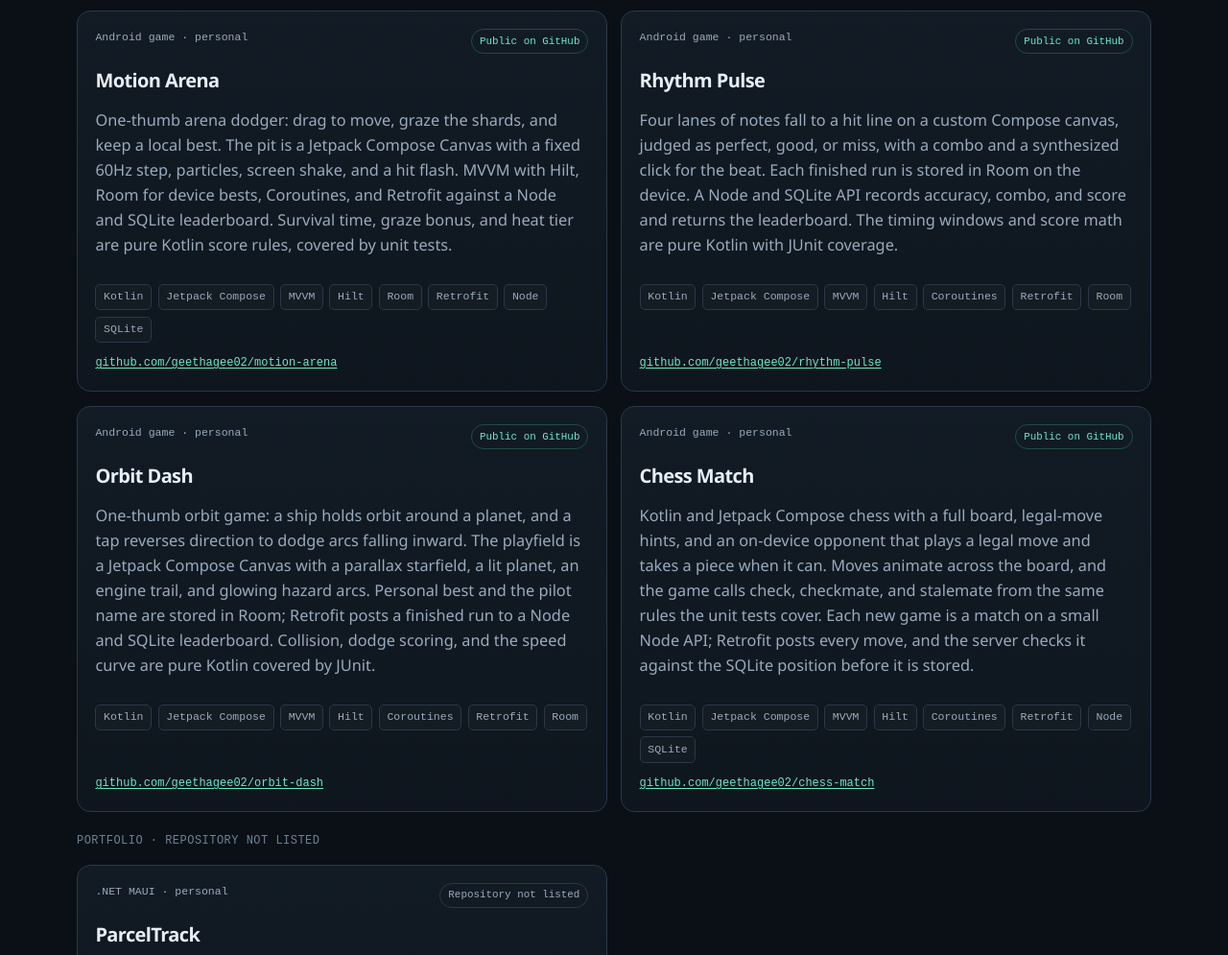
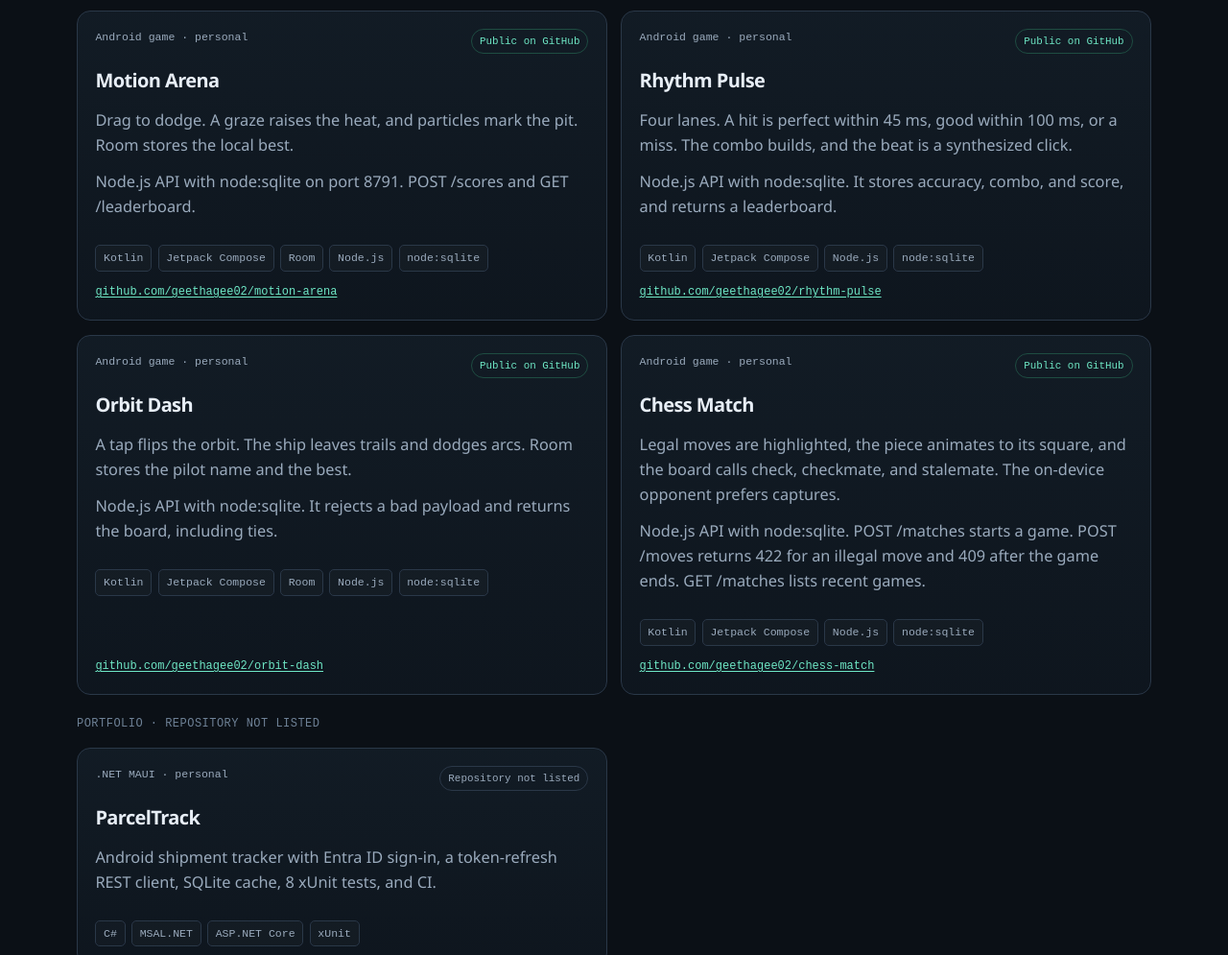
Before and after one commit to geethagee02/geetha-portfolio, a plain HTML site: page index.html in a window 1280 px wide. Shown: the part 8643-9638 px from the top of the page at 96% size. Drawn offline with Linux system fonts and the light colour scheme.

Commit message:
Describe how the four games play and how their APIs work.

```diff
--- a/index.html
+++ b/index.html
@@ -616,9 +616,10 @@
               <span class="badge">Public on GitHub</span>
             </div>
             <h3>Motion Arena</h3>
-            <p>One-thumb arena dodger: drag to move, graze the shards, and keep a local best. The pit is a Jetpack Compose Canvas with a fixed 60Hz step, particles, screen shake, and a hit flash. MVVM with Hilt, Room for device bests, Coroutines, and Retrofit against a Node and SQLite leaderboard. Survival time, graze bonus, and heat tier are pure Kotlin score rules, covered by unit tests.</p>
+            <p>Drag to dodge. A graze raises the heat, and particles mark the pit. Room stores the local best.</p>
+            <p>Node.js API with node:sqlite on port 8791. POST /scores and GET /leaderboard.</p>
             <div class="tag-row">
-              <span class="tag">Kotlin</span><span class="tag">Jetpack Compose</span><span class="tag">MVVM</span><span class="tag">Hilt</span><span class="tag">Room</span><span class="tag">Retrofit</span><span class="tag">Node</span><span class="tag">SQLite</span>
+              <span class="tag">Kotlin</span><span class="tag">Jetpack Compose</span><span class="tag">Room</span><span class="tag">Node.js</span><span class="tag">node:sqlite</span>
             </div>
             <a class="repo" href="https://github.com/geethagee02/motion-arena" target="_blank" rel="noopener noreferrer">github.com/geethagee02/motion-arena</a>
           </article>
@@ -629,9 +630,10 @@
               <span class="badge">Public on GitHub</span>
             </div>
             <h3>Rhythm Pulse</h3>
-            <p>Four lanes of notes fall to a hit line on a custom Compose canvas, judged as perfect, good, or miss, with a combo and a synthesized click for the beat. Each finished run is stored in Room on the device. A Node and SQLite API records accuracy, combo, and score and returns the leaderboard. The timing windows and score math are pure Kotlin with JUnit coverage.</p>
+            <p>Four lanes. A hit is perfect within 45 ms, good within 100 ms, or a miss. The combo builds, and the beat is a synthesized click.</p>
+            <p>Node.js API with node:sqlite. It stores accuracy, combo, and score, and returns a leaderboard.</p>
             <div class="tag-row">
-              <span class="tag">Kotlin</span><span class="tag">Jetpack Compose</span><span class="tag">MVVM</span><span class="tag">Hilt</span><span class="tag">Coroutines</span><span class="tag">Retrofit</span><span class="tag">Room</span>
+              <span class="tag">Kotlin</span><span class="tag">Jetpack Compose</span><span class="tag">Node.js</span><span class="tag">node:sqlite</span>
             </div>
             <a class="repo" href="https://github.com/geethagee02/rhythm-pulse" target="_blank" rel="noopener noreferrer">github.com/geethagee02/rhythm-pulse</a>
           </article>
@@ -642,9 +644,10 @@
               <span class="badge">Public on GitHub</span>
             </div>
             <h3>Orbit Dash</h3>
-            <p>One-thumb orbit game: a ship holds orbit around a planet, and a tap reverses direction to dodge arcs falling inward. The playfield is a Jetpack Compose Canvas with a parallax starfield, a lit planet, an engine trail, and glowing hazard arcs. Personal best and the pilot name are stored in Room; Retrofit posts a finished run to a Node and SQLite leaderboard. Collision, dodge scoring, and the speed curve are pure Kotlin covered by JUnit.</p>
+            <p>A tap flips the orbit. The ship leaves trails and dodges arcs. Room stores the pilot name and the best.</p>
+            <p>Node.js API with node:sqlite. It rejects a bad payload and returns the board, including ties.</p>
             <div class="tag-row">
-              <span class="tag">Kotlin</span><span class="tag">Jetpack Compose</span><span class="tag">MVVM</span><span class="tag">Hilt</span><span class="tag">Coroutines</span><span class="tag">Retrofit</span><span class="tag">Room</span>
+              <span class="tag">Kotlin</span><span class="tag">Jetpack Compose</span><span class="tag">Room</span><span class="tag">Node.js</span><span class="tag">node:sqlite</span>
             </div>
             <a class="repo" href="https://github.com/geethagee02/orbit-dash" target="_blank" rel="noopener noreferrer">github.com/geethagee02/orbit-dash</a>
           </article>
@@ -655,9 +658,10 @@
               <span class="badge">Public on GitHub</span>
             </div>
             <h3>Chess Match</h3>
-            <p>Kotlin and Jetpack Compose chess with a full board, legal-move hints, and an on-device opponent that plays a legal move and takes a piece when it can. Moves animate across the board, and the game calls check, checkmate, and stalemate from the same rules the unit tests cover. Each new game is a match on a small Node API; Retrofit posts every move, and the server checks it against the SQLite position before it is stored.</p>
+            <p>Legal moves are highlighted, the piece animates to its square, and the board calls check, checkmate, and stalemate. The on-device opponent prefers captures.</p>
+            <p>Node.js API with node:sqlite. POST /matches starts a game. POST /moves returns 422 for an illegal move and 409 after the game ends. GET /matches lists recent games.</p>
             <div class="tag-row">
-              <span class="tag">Kotlin</span><span class="tag">Jetpack Compose</span><span class="tag">MVVM</span><span class="tag">Hilt</span><span class="tag">Coroutines</span><span class="tag">Retrofit</span><span class="tag">Node</span><span class="tag">SQLite</span>
+              <span class="tag">Kotlin</span><span class="tag">Jetpack Compose</span><span class="tag">Node.js</span><span class="tag">node:sqlite</span>
             </div>
             <a class="repo" href="https://github.com/geethagee02/chess-match" target="_blank" rel="noopener noreferrer">github.com/geethagee02/chess-match</a>
           </article>
```
